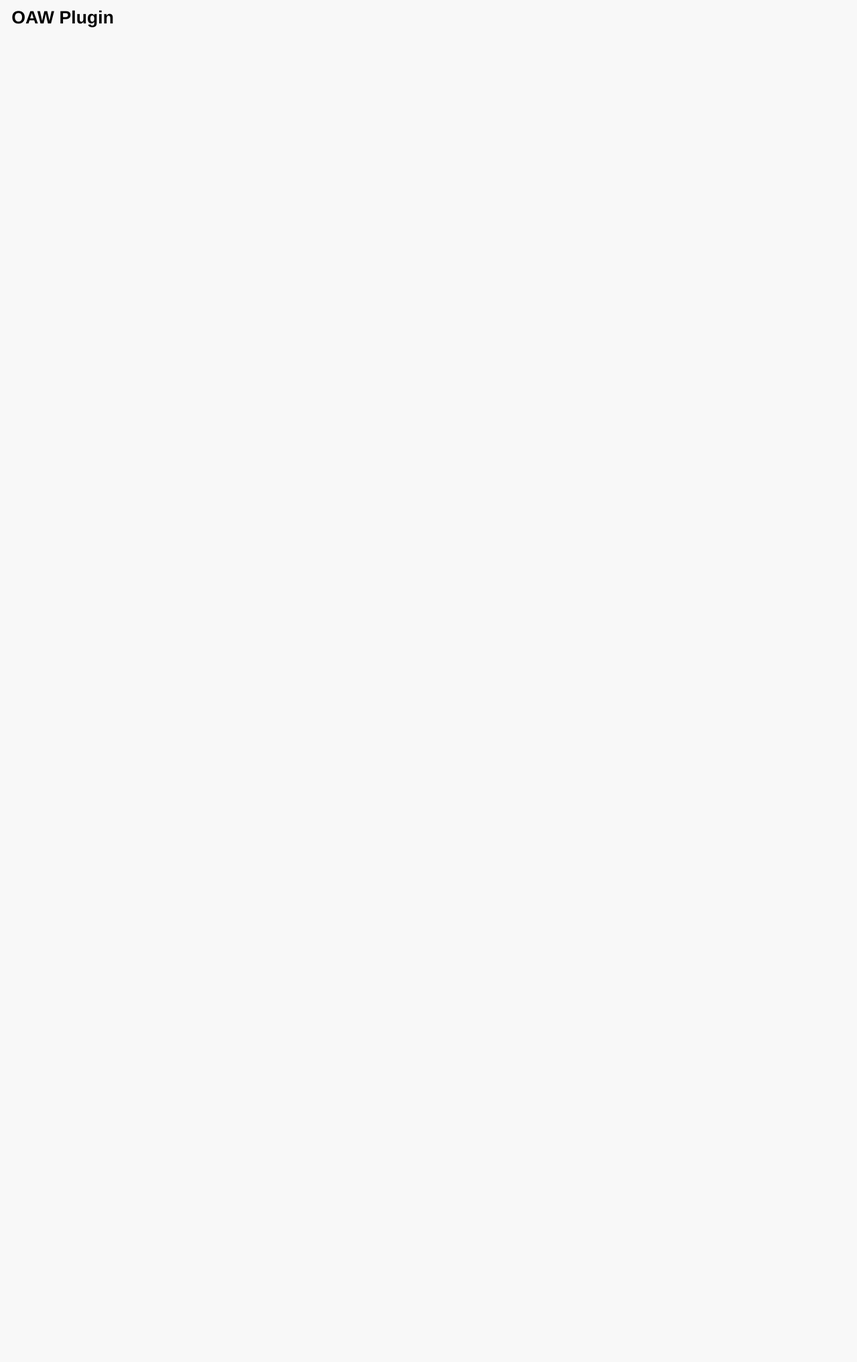
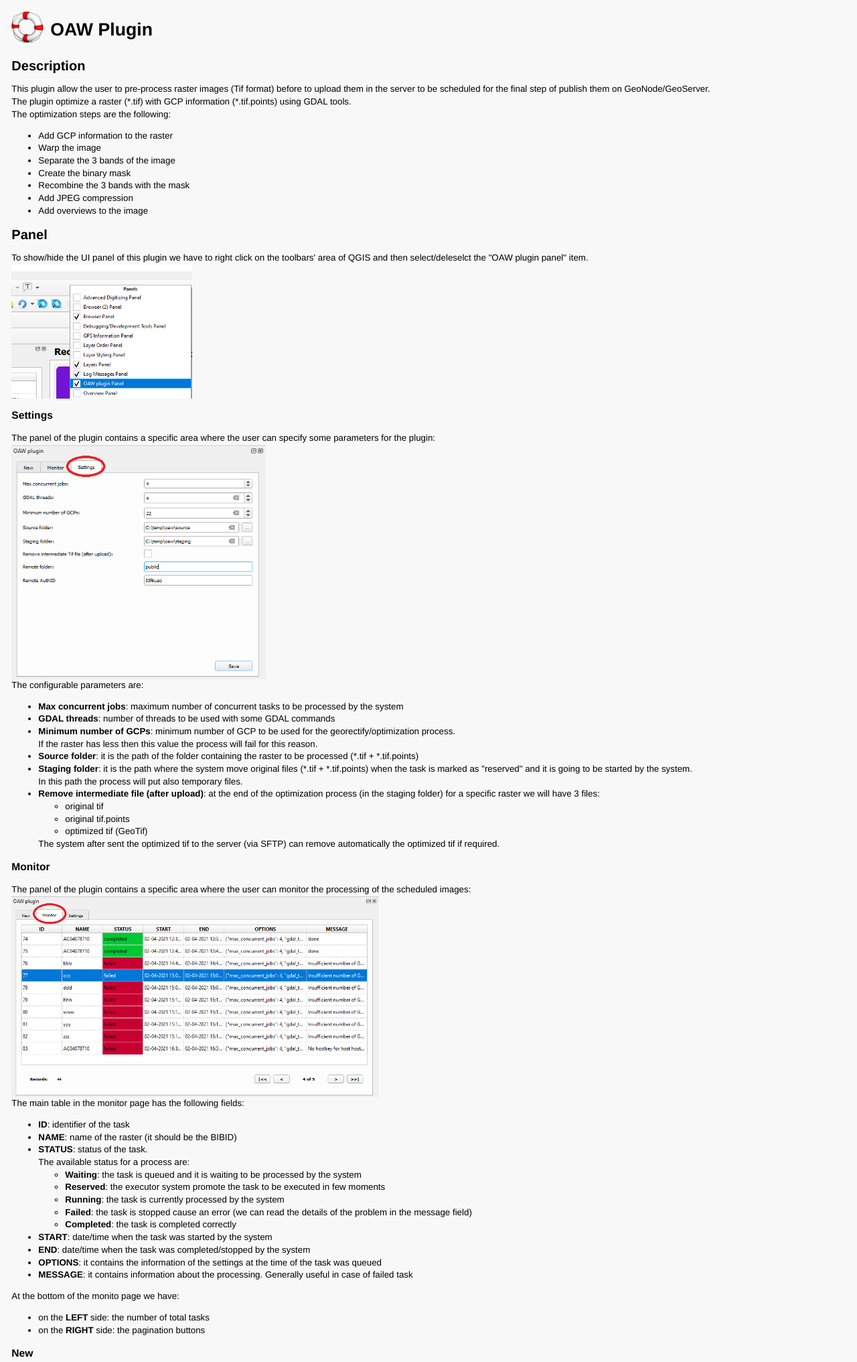
Before and after one commit to geosolutions-it/oaw-georectify-process-qgis, a plain HTML site: page index.html in a window 1280 px wide. Shown: the top 2033 px of the page at 67% size. Before the commit the page ends 800 px from the top, so only its background shows below. Drawn offline with Linux system fonts and the light colour scheme.

Commit message:
update help page of the plugin

```diff
--- a/index.html
+++ b/index.html
@@ -6,6 +6,16 @@
             line-height:1.4em;
             background-color: #F8F8F8;
             padding: 0.7em;
+        }
+        .header img {
+          float: left;
+          width: 48px;
+          height: 48px;
+        }
+        .header h1 {
+          position: relative;
+          top: 18px;
+          left: 10px;
         }
         pre {
             margin:1em 0;
@@ -36,5 +46,100 @@
     </style>
 </head>
 <body>
-    <h1>OAW Plugin</h1>
+
+    <div class="header">
+        <img src="./images/help-icon.png" height="48px">
+        <h1>OAW Plugin</h1>
+    </div>
+    <br/>
+
+    <h2>Description</h2>
+    This plugin allow the user to pre-process raster images (Tif format) before to upload them in the server
+    to be scheduled for the final step of publish them on GeoNode/GeoServer.<br/>
+    The plugin optimize a raster (*.tif) with GCP information (*.tif.points) using GDAL tools.<br/>
+    The optimization steps are the following:
+    <ul>
+        <li>Add GCP information to the raster</li>
+        <li>Warp the image</li>
+        <li>Separate the 3 bands of the image</li>
+        <li>Create the binary mask</li>
+        <li>Recombine the 3 bands with the mask</li>
+        <li>Add JPEG compression</li>
+        <li>Add overviews to the image</li>
+    </ul>
+
+    <h2>Panel</h2>
+    To show/hide the UI panel of this plugin we have to right click on the toolbars' area of QGIS and then select/deleselct the "OAW plugin panel" item.<br/>
+    <img src="./images/activate-panel.png" height="200px">
+    <h3>Settings</h3>
+    The panel of the plugin contains a specific area where the user can specify some parameters for the plugin:<br/>
+    <img src="./images/tab-settings.png" height="350px"><br/>
+    The configurable parameters are:
+    <ul>
+        <li><b>Max concurrent jobs</b>: maximum number of concurrent tasks to be processed by the system</li>
+        <li><b>GDAL threads</b>: number of threads to be used with some GDAL commands</li>
+        <li><b>Minimum number of GCPs</b>: minimum number of GCP to be used for the georectify/optimization process.<br/>
+            If the raster has less then this value the process will fail for this reason.
+        </li>
+        <li><b>Source folder</b>: it is the path of the folder containing the raster to be processed (*.tif + *.tif.points)</li>
+        <li><b>Staging folder</b>: it is the path where the system move original files (*.tif + *.tif.points)
+            when the task is marked as "reserved" and it is going to be started by the system.<br/>
+            In this path the process will put also temporary files.
+        </li>
+        <li><b>Remove intermediate file (after upload)</b>: at the end of the optimization process (in the staging folder)
+            for a specific raster we will have 3 files:
+            <ul>
+                <li>original tif</li>
+                <li>original tif.points</li>
+                <li>optimized tif (GeoTif)</li>
+            </ul>
+            The system after sent the optimized tif to the server (via SFTP) can remove automatically the optimized tif if required.
+        </li>
+    </ul>
+
+
+    <h3>Monitor</h3>
+    The panel of the plugin contains a specific area where the user can monitor the processing of the scheduled images:<br/>
+    <img src="./images/tab-monitor.png" height="300px"><br/>
+    The main table in the monitor page has the following fields:
+    <ul>
+        <li><b>ID</b>: identifier of the task</li>
+        <li><b>NAME</b>: name of the raster (it should be the BIBID)</li>
+        <li><b>STATUS</b>: status of the task. <br/>
+            The available status for a process are:
+            <ul>
+                <li><b>Waiting</b>: the task is queued and it is waiting to be processed by the system</li>
+                <li><b>Reserved</b>: the executor system promote the task to be executed in few moments</li>
+                <li><b>Running</b>: the task is currently processed by the system</li>
+                <li><b>Failed</b>: the task is stopped cause an error (we can read the details of the problem in the message field)</li>
+                <li><b>Completed</b>: the task is completed correctly</li>
+            </ul>
+        </li>
+        <li><b>START</b>: date/time when the task was started by the system</li>
+        <li><b>END</b>: date/time when the task was completed/stopped by the system</li>
+        <li><b>OPTIONS</b>: it contains the information of the settings at the time of the task was queued</li>
+        <li><b>MESSAGE</b>: it contains information about the processing. Generally useful in case of failed task</li>
+    </ul>
+    At the bottom of the monito page we have:
+    <ul>
+        <li>on the <b>LEFT</b> side: the number of total tasks</li>
+        <li>on the <b>RIGHT</b> side: the pagination buttons</li>
+    </ul>
+    <h3>New</h3>
+    The panel of the plugin contains a specific area where the user schedule a new raster to the system:<br/>
+    <img src="./images/tab-new.png" height="350px"><br/>
+    In the "drop-down" menu the user can select available raster to be processed by the system.<br/>
+    The system add rasters in this menu looking in the source folder path for tif images with the relative GCP file (tif.points).<br/>
+    The "watch source folder" flag asks the system to continously monitor changes in this folder (for new/deleted/renamed files) and update the drop-down menu list.<br/>
+    If this option is not enabled the list is filled just when the QGIS application starts.<br/>
+    The apply button add the selected raster in the queue of the system.<br/>
+    The "available slots" label informs the user about the number of tasks that the system can start in that specific moment.<br>
+
+    <h2>Logging</h2>
+    The plugin logs information messages in its own tab in the Log Messages area of QGIS.<br/>
+    To display this area it is necessary to activate it (Log Messages) from the panels menu
+    (follow the same instructions provided to activate the OAW panel).<br/>
+    The OAW tab shows detailed information about what the plugin is doing:<br/>
+    <img src="./images/log-messages.png" height="300px">
+
 </body>
```
Also changed, not shown: images/activate-panel.png (added), images/help-icon.png (added), images/help.png (deleted), images/log-messages.png (added), images/tab-monitor.png (added), images/tab-new.png (added), images/tab-settings.png (added), 2 other files.
